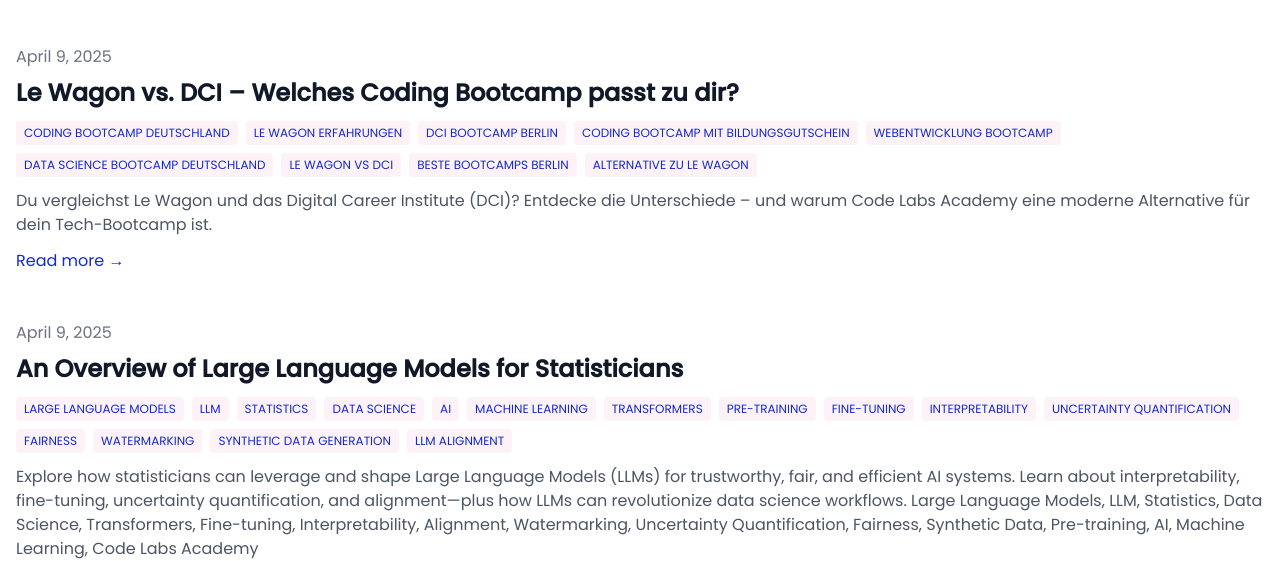
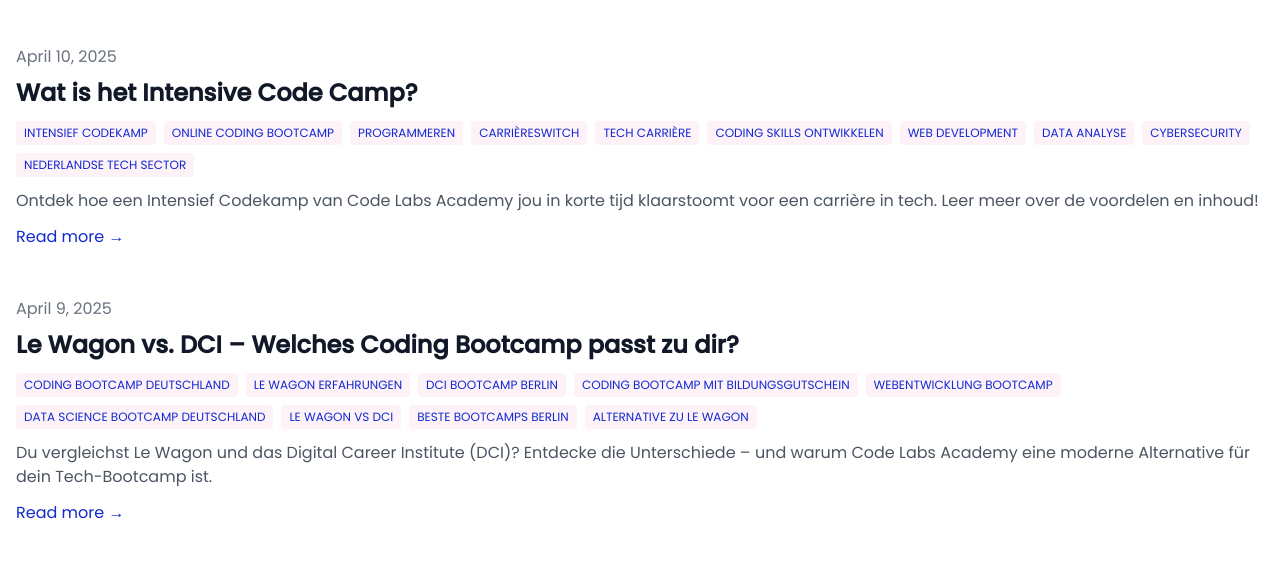
Before and after one commit to codelabsacademy/codelabsacademy.github.io, a plain HTML site: page index.html in a window 1280 px wide. Shown: the part 240-801 px from the top of the page. Drawn offline with nearby package versions, Linux system fonts and the light colour scheme.

Commit message:
Add new article: Wat is het Intensive Code Camp?

```diff
--- a/index.html
+++ b/index.html
@@ -108,6 +108,28 @@
       <div class="space-y-12">
         <!-- NEW CONTENT -->
       <article>
+          <time class="text-gray-500 dark:text-gray-400">April 10, 2025</time>
+          <h2 class="text-2xl font-bold mt-2 mb-3">
+            <a
+              href="wat-is-het-intensive-code-camp.html"
+              class="hover:text-primary dark:hover:text-turquoise"
+              >Wat is het Intensive Code Camp?</a
+            >
+          </h2>
+          <div class="flex flex-wrap gap-2 mb-3">
+          <span class="text-xs text-primary bg-pink-50 px-2 py-1 rounded uppercase">Intensief Codekamp</span><span class="text-xs text-primary bg-pink-50 px-2 py-1 rounded uppercase">Online Coding Bootcamp</span><span class="text-xs text-primary bg-pink-50 px-2 py-1 rounded uppercase">Programmeren</span><span class="text-xs text-primary bg-pink-50 px-2 py-1 rounded uppercase">Carrièreswitch</span><span class="text-xs text-primary bg-pink-50 px-2 py-1 rounded uppercase">Tech Carrière</span><span class="text-xs text-primary bg-pink-50 px-2 py-1 rounded uppercase">Coding Skills Ontwikkelen</span><span class="text-xs text-primary bg-pink-50 px-2 py-1 rounded uppercase">Web Development</span><span class="text-xs text-primary bg-pink-50 px-2 py-1 rounded uppercase">Data Analyse</span><span class="text-xs text-primary bg-pink-50 px-2 py-1 rounded uppercase">Cybersecurity</span><span class="text-xs text-primary bg-pink-50 px-2 py-1 rounded uppercase">Nederlandse Tech Sector</span>
+          </div>
+          <p class="text-gray-600 dark:text-gray-400 mb-3">
+            Ontdek hoe een Intensief Codekamp van Code Labs Academy jou in korte tijd klaarstoomt voor een carrière in tech. Leer meer over de voordelen en inhoud!
+
+          </p>
+          <a
+            href="wat-is-het-intensive-code-camp.html"
+            class="text-primary dark:text-blue-400 hover:text-pink-600 dark:hover:text-turquoise"
+            >Read more →</a
+          >
+        </article>
+      <article>
           <time class="text-gray-500 dark:text-gray-400">April 9, 2025</time>
           <h2 class="text-2xl font-bold mt-2 mb-3">
             <a
```
